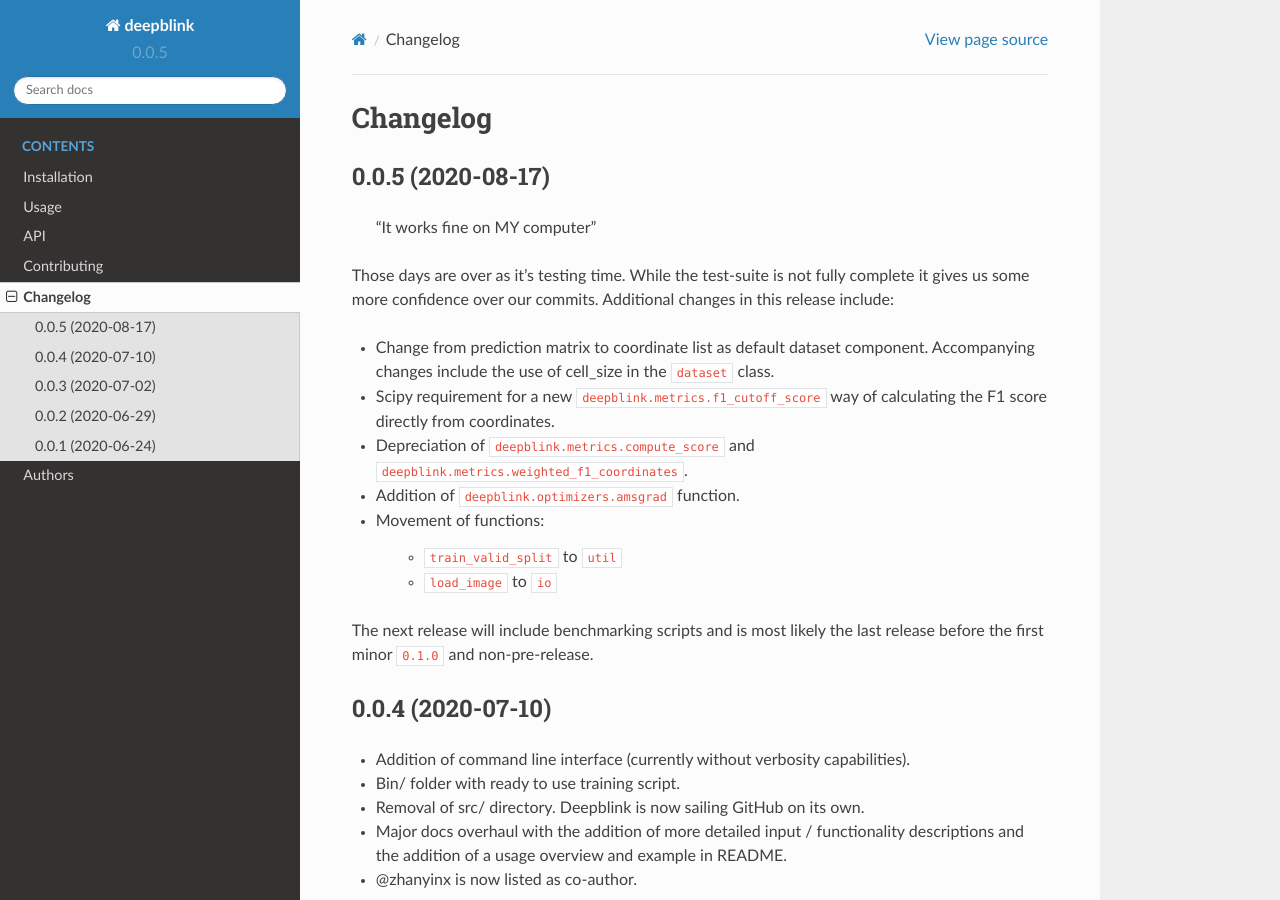
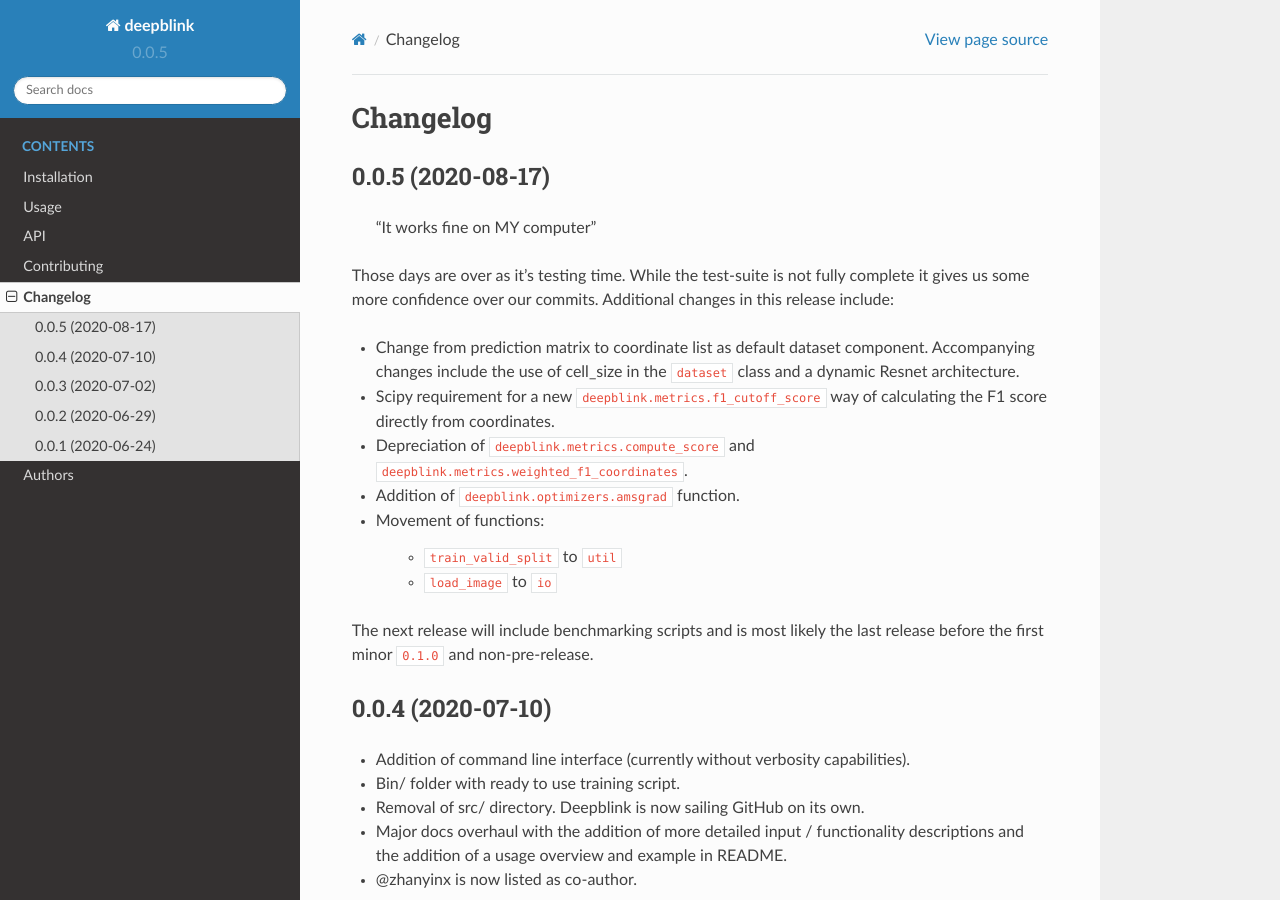
Before and after one commit to BBQuercus/deepBlink, a Sphinx documentation site: the page built from docs/changelog.rst, in a window 1280 px wide and 900 px high. Built offline with Sphinx 7.4.7 and the Read the Docs theme 2.0.0, drawn with Linux system fonts in a browser that asks for light colours.

Commit message:
Add resnet changes

```diff
--- a/docs/changelog.rst
+++ b/docs/changelog.rst
@@ -10,7 +10,7 @@
 Those days are over as it's testing time. While the test-suite is not fully complete it gives us some more confidence over our commits.
 Additional changes in this release include:
 
-* Change from prediction matrix to coordinate list as default dataset component. Accompanying changes include the use of cell_size in the ``dataset`` class.
+* Change from prediction matrix to coordinate list as default dataset component. Accompanying changes include the use of cell_size in the ``dataset`` class and a dynamic Resnet architecture.
 * Scipy requirement for a new ``deepblink.metrics.f1_cutoff_score`` way of calculating the F1 score directly from coordinates.
 * Depreciation of ``deepblink.metrics.compute_score`` and ``deepblink.metrics.weighted_f1_coordinates``.
 * Addition of ``deepblink.optimizers.amsgrad`` function.
```
